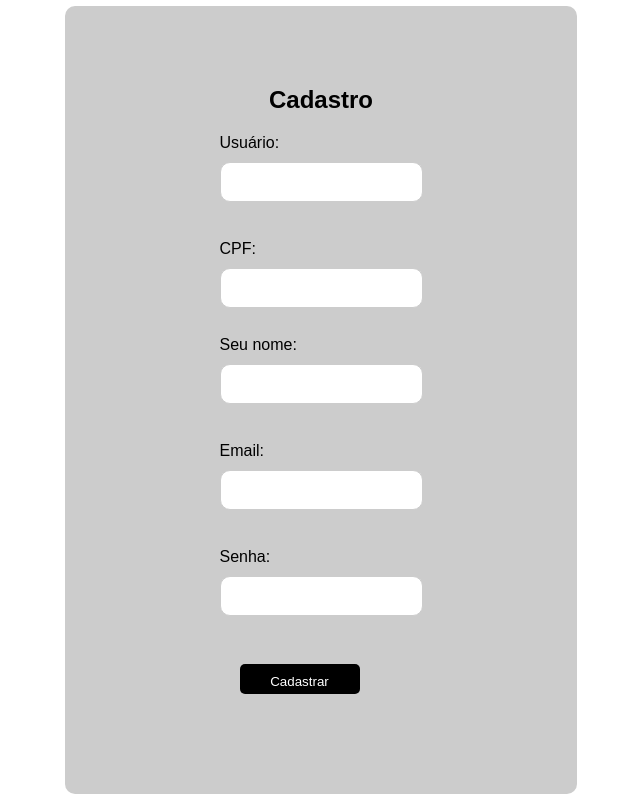
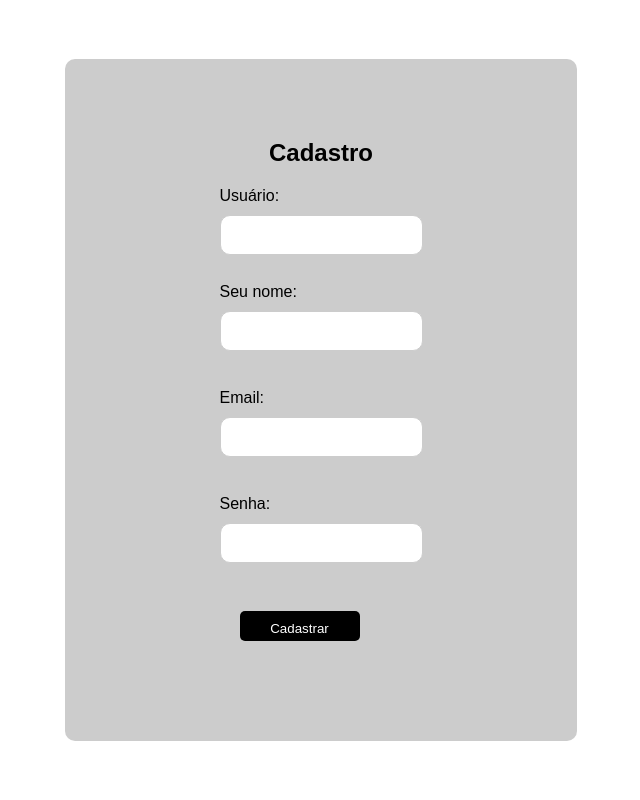
Before and after one commit to MatheusVelame/projetos2g3, a Django app: page /UserCadastro/ in a window 1280 px wide. Shown: the whole page, without its empty margins (319-959 px from the left). Run offline with Django 5.2, Linux system fonts and the light colour scheme.

Commit message:
Removendo cpf

```diff
--- a/projeto/apps/models.py
+++ b/projeto/apps/models.py
@@ -53,7 +53,6 @@ class Favorito(models.Model):
 class UserCliente(models.Model):
     username = models.CharField(max_length=150, unique=True, null=True)
     nome_completo = models.CharField(max_length=150, default="Desconhecido")
-    cpf = models.CharField(max_length=11, unique=True, default=00000000000, validators=[RegexValidator(r'^\d{11}$', 'CPF deve ter 11 dígitos.')])
     email = models.EmailField(unique=True)
     password = models.CharField(max_length=255, null=True)
 
--- a/projeto/apps/templates/cadastro_usuario.html
+++ b/projeto/apps/templates/cadastro_usuario.html
@@ -1,3 +1,6 @@
+
+{% load static %}
+
 <!DOCTYPE html>
 <html lang="pt-br">
 <head>
@@ -20,9 +23,6 @@
             <div class="form-box1">
                 <label for="username">Usuário:</label>
                 <input type="text" id="username" name="username" required><br>
-
-                <label for="cpf">CPF:</label>
-                <input type="text" id="cpf" name="cpf" required><br>
             </div>
             <div class="form-box2">
                 <label for="nome_completo">Seu nome:</label>
--- a/projeto/apps/views.py
+++ b/projeto/apps/views.py
@@ -147,7 +147,6 @@ def UserCadastro(request):
     if request.method == 'POST':
         username = request.POST.get('username')
         nome_completo = request.POST.get('nome_completo')
-        cpf = request.POST.get('cpf')
         email = request.POST.get('email')
         password = request.POST.get('password')
 
@@ -158,7 +157,6 @@ def UserCadastro(request):
         user = UserCliente(
             username=username,
             nome_completo=nome_completo,
-            cpf=cpf,
             email=email,
             password=password
         )
```
Also changed, not shown: projeto/apps/migrations/0015_remove_usercliente_cpf.py (added).
